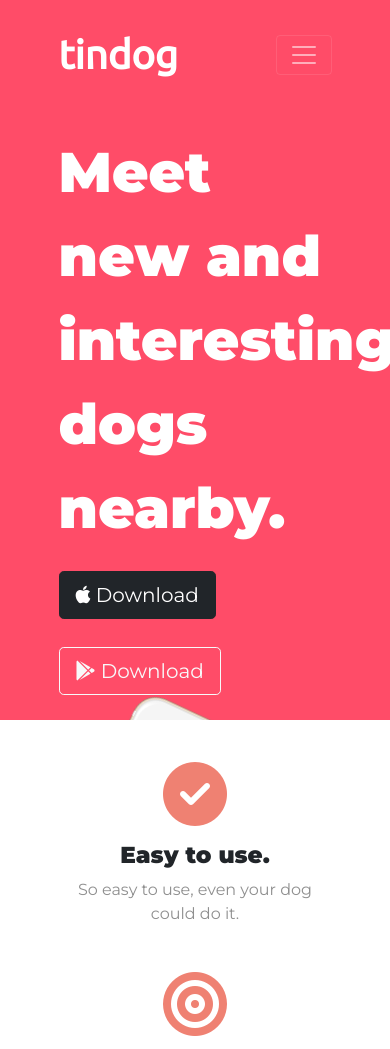
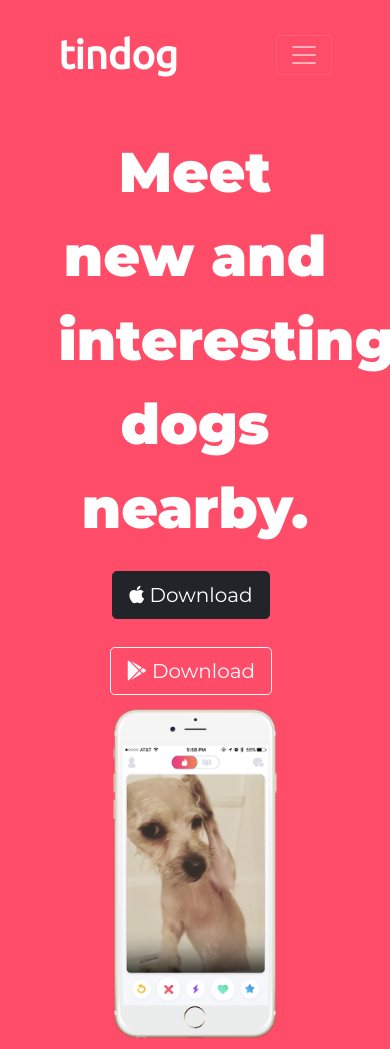
Before and after one commit to AndrewViktorov/TinDog, a plain HTML site: page index.html in a window 390 px wide. Shown: the top 1049 px of the page. Drawn offline with nearby package versions, Linux system fonts and the light colour scheme.

Commit message:
@media css added

```diff
--- a/css/styles.css
+++ b/css/styles.css
@@ -143,3 +143,15 @@
  .pricing-column {
      padding: 4% 3%;
  }
+
+ @media (max-width: 1020px) {
+
+    #title {
+        text-align: center;
+    }
+
+     .title-image {
+         position: static;
+         transform: rotate(0);
+     }
+ }
```
